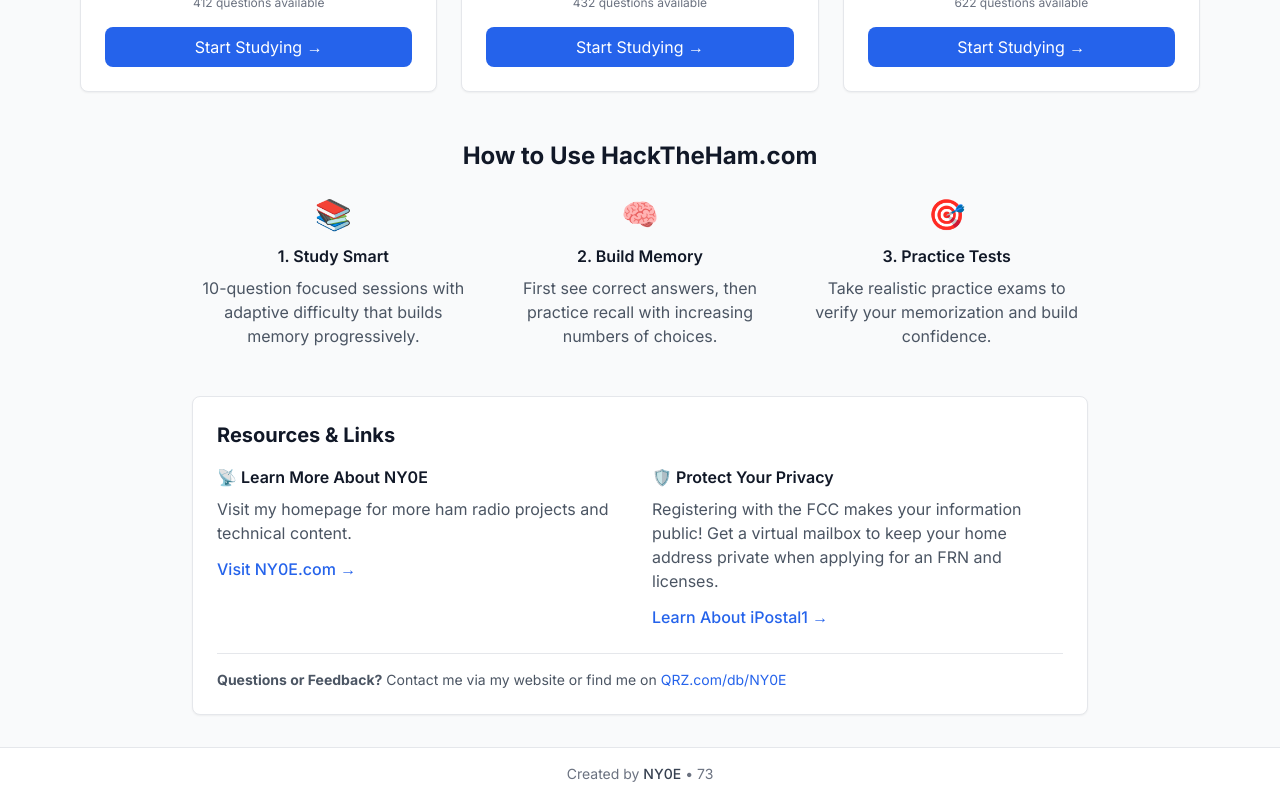
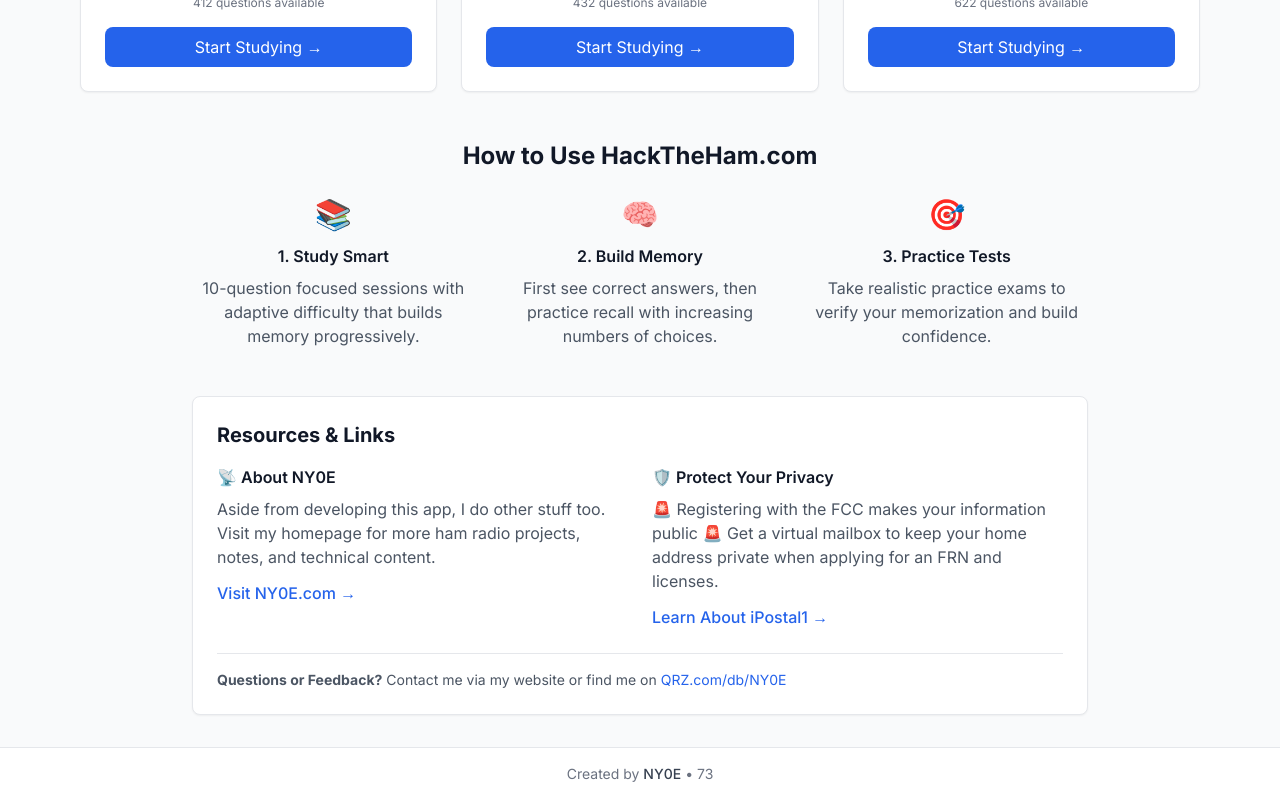
Before and after one commit to NY0E/QRZReady, a Next.js app: page / in a window 1280 px wide. Shown: the part 653-1453 px from the top of the page. Built offline with nearby package versions, Linux system fonts and the light colour scheme; no server answers.

Commit message:
Update page.tsx

```diff
--- a/src/app/page.tsx
+++ b/src/app/page.tsx
@@ -88,9 +88,9 @@ export default function Home() {
           <h2 className="text-xl font-bold text-gray-900 mb-4">Resources & Links</h2>
           <div className="grid md:grid-cols-2 gap-6">
             <div>
-              <h3 className="font-semibold text-gray-900 mb-2">📡 Learn More About NY0E</h3>
+              <h3 className="font-semibold text-gray-900 mb-2">📡 About NY0E</h3>
               <p className="text-gray-600 mb-3">
-                Visit my homepage for more ham radio projects and technical content.
+                Aside from developing this app, I do other stuff too. Visit my homepage for more ham radio projects, notes, and technical content.
               </p>
               <a
                 href="https://ny0e.com"
@@ -104,7 +104,7 @@ export default function Home() {
             <div>
               <h3 className="font-semibold text-gray-900 mb-2">🛡️ Protect Your Privacy</h3>
               <p className="text-gray-600 mb-3">
-                Registering with the FCC makes your information public! Get a virtual mailbox to keep your home address private when applying for an FRN and licenses.
+                🚨 Registering with the FCC makes your information public 🚨 Get a virtual mailbox to keep your home address private when applying for an FRN and licenses.
               </p>
               <a
                 href="https://ipostal1.com/?ref=6716"
```
